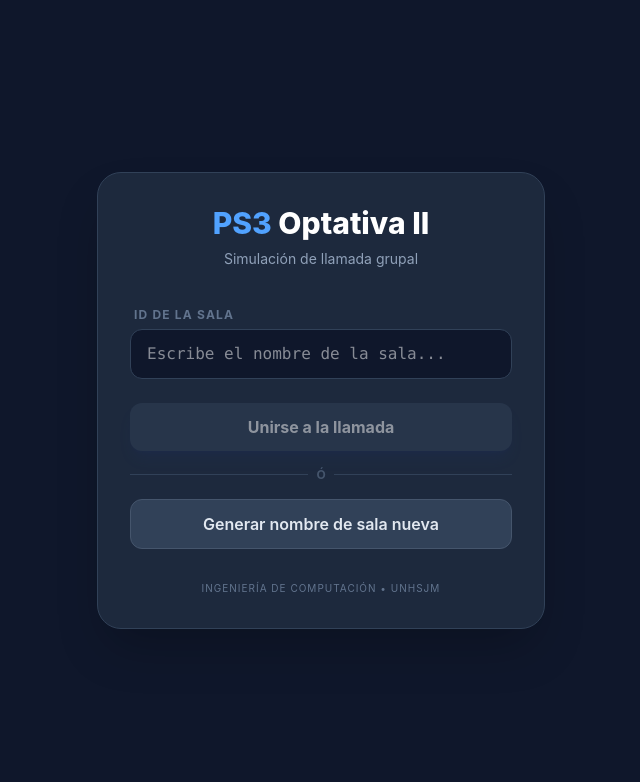
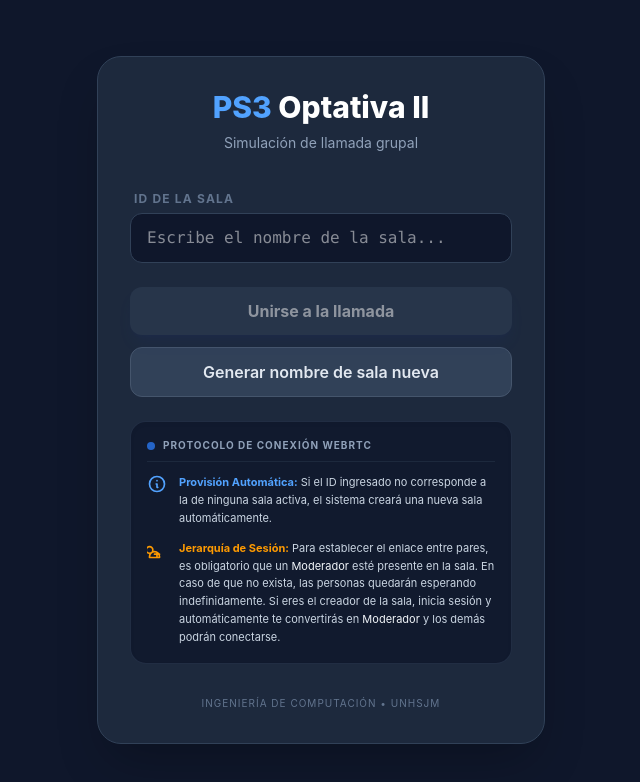
Before and after one commit to Skyline7171/ps3-optativa-II, a React (Vite) app: page / in a window 1280 px wide. Shown: the top 782 px of the page, without its empty margins (319-959 px from the left). Built offline with nearby package versions, Linux system fonts and the light colour scheme.

Commit message:
Instrucciones de uso

```diff
--- a/index.html
+++ b/index.html
@@ -4,7 +4,7 @@
     <meta charset="UTF-8" />
     <link rel="icon" type="image/svg+xml" href="/favicon.svg" />
     <meta name="viewport" content="width=device-width, initial-scale=1.0" />
-    <title>ps3</title>
+    <title>PS3 - Optativa II</title>
   </head>
   <body>
     <div id="root"></div>
--- a/src/App.jsx
+++ b/src/App.jsx
@@ -4,6 +4,18 @@
   const [roomName, setRoomName] = useState('');
   const [inCall, setInCall] = useState(false);
   const jitsiContainerRef = useRef(null);
+
+  const [error, setError] = useState('');
+
+  const handleJoin = () => {
+    if (roomName.length < 5) {
+      setError('El ID de la sala debe tener al menos 5 caracteres.');
+      return;
+    }
+
+    setError('');
+    setInCall(true);
+  };
 
   // Función para generar un ID de sala aleatorio y legible
   const handleCreateRoom = () => {
@@ -44,6 +56,10 @@
       }
 
       api = new window.JitsiMeetExternalAPI(domain, options);
+
+      api.addEventListener('videoConferenceLeft', () => {
+        setInCall(false);
+      });
     };
 
     // Verificamos si el script externo de Jitsi ya está en el DOM
@@ -75,7 +91,7 @@
           </div>
 
           <div className="space-y-6">
-            {/* Input de Sala */}
+            {/* ... dentro del bloque del Lobby, debajo del input ... */}
             <div>
               <label className="text-xs uppercase tracking-widest text-slate-500 font-bold ml-1">ID de la Sala</label>
               <input
@@ -83,8 +99,16 @@
                 placeholder="Escribe el nombre de la sala..."
                 className="w-full bg-slate-900 border border-slate-700 rounded-xl px-4 py-3 mt-1 focus:outline-none focus:ring-2 focus:ring-blue-500 transition-all font-mono"
                 value={roomName}
-                onChange={(e) => setRoomName(e.target.value)}
+                onChange={(e) => {
+                  // Aplicamos la limpieza técnica inmediatamente
+                  const sanitizedValue = e.target.value
+                    .replace(/\s+/g, '-')
+                    .replace(/[^a-zA-Z0-9-_]/g, '');
+
+                  setRoomName(sanitizedValue);
+                }}
               />
+
             </div>
 
             {/* Botones de Acción */}
@@ -97,18 +121,46 @@
                 Unirse a la llamada
               </button>
 
-              <div className="flex items-center gap-2 my-1">
-                <div className="flex-grow border-t border-slate-700"></div>
-                <span className="text-slate-600 text-xs font-bold uppercase">ó</span>
-                <div className="flex-grow border-t border-slate-700"></div>
-              </div>
-
               <button
                 onClick={handleCreateRoom}
                 className="w-full bg-slate-700 hover:bg-slate-600 text-slate-200 font-semibold py-3 rounded-xl border border-slate-600 transition-all"
               >
                 Generar nombre de sala nueva
               </button>
+            </div>
+          </div>
+
+          {/* --- PANEL DE PROTOCOLO Y ESTADO --- */}
+          <div className="mt-6 space-y-3">
+            <div className="bg-slate-900/80 border border-slate-700/50 rounded-2xl p-4 shadow-inner">
+              {/* Encabezado del aviso */}
+              <div className="flex items-center gap-2 mb-3 pb-2 border-b border-slate-800">
+                <div className="w-2 h-2 bg-blue-500 rounded-full animate-pulse"></div>
+                <span className="text-[10px] uppercase tracking-widest text-slate-400 font-bold">
+                  Protocolo de Conexión WebRTC
+                </span>
+              </div>
+
+              {/* Cuerpo del mensaje */}
+              <div className="space-y-3">
+                <div className="flex gap-3">
+                  <svg xmlns="http://www.w3.org/2000/svg" className="h-5 w-5 text-blue-400 flex-shrink-0" fill="none" viewBox="0 0 24 24" stroke="currentColor">
+                    <path strokeLinecap="round" strokeLinejoin="round" strokeWidth={2} d="M13 16h-1v-4h-1m1-4h.01M21 12a9 9 0 11-18 0 9 9 0 0118 0z" />
+                  </svg>
+                  <p className="text-[11px] text-slate-300 leading-relaxed">
+                    <strong className="text-blue-400">Provisión Automática:</strong> Si el ID ingresado no corresponde a la de ninguna sala activa, el sistema creará una nueva sala automáticamente.
+                  </p>
+                </div>
+
+                <div className="flex gap-3">
+                  <svg xmlns="http://www.w3.org/2000/svg" className="h-5 w-5 text-amber-500 flex-shrink-0" fill="none" viewBox="0 0 24 24" stroke="currentColor">
+                    <path strokeLinecap="round" strokeLinejoin="round" strokeWidth={2} d="M12 15v2m0 0v3m0-3h3m-3 0h-3m-2-5a4 4 0 11-8 0 4 4 0 018 0zM3 20a6 6 0 0112 0v1H3v-1z" />
+                  </svg>
+                  <p className="text-[11px] text-slate-300 leading-relaxed">
+                    <strong className="text-amber-500">Jerarquía de Sesión:</strong> Para establecer el enlace entre pares, es obligatorio que un <span className="text-slate-100">Moderador</span> esté presente en la sala. En caso de que no exista, las personas quedarán esperando indefinidamente. Si eres el creador de la sala, inicia sesión y automáticamente te convertirás en <span className="text-slate-100">Moderador</span> y los demás podrán conectarse.
+                  </p>
+                </div>
+              </div>
             </div>
           </div>
 
```
